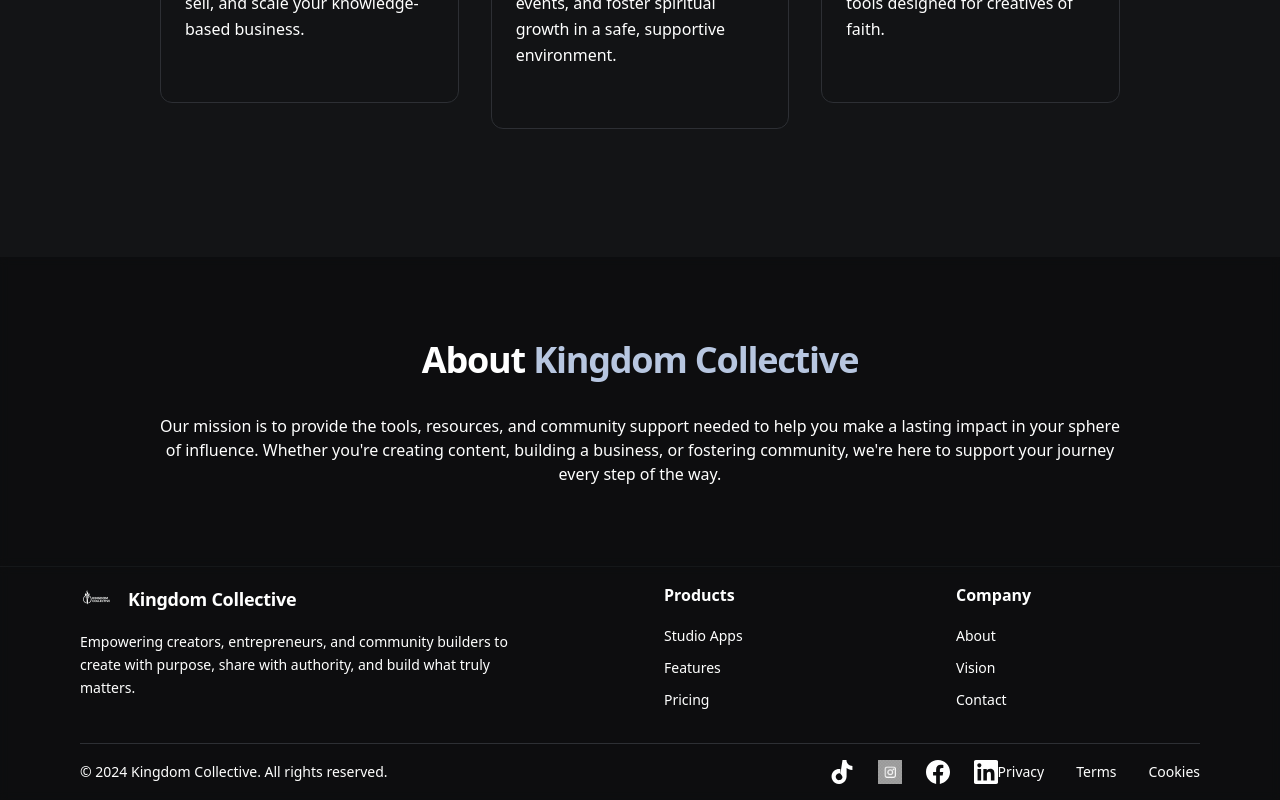
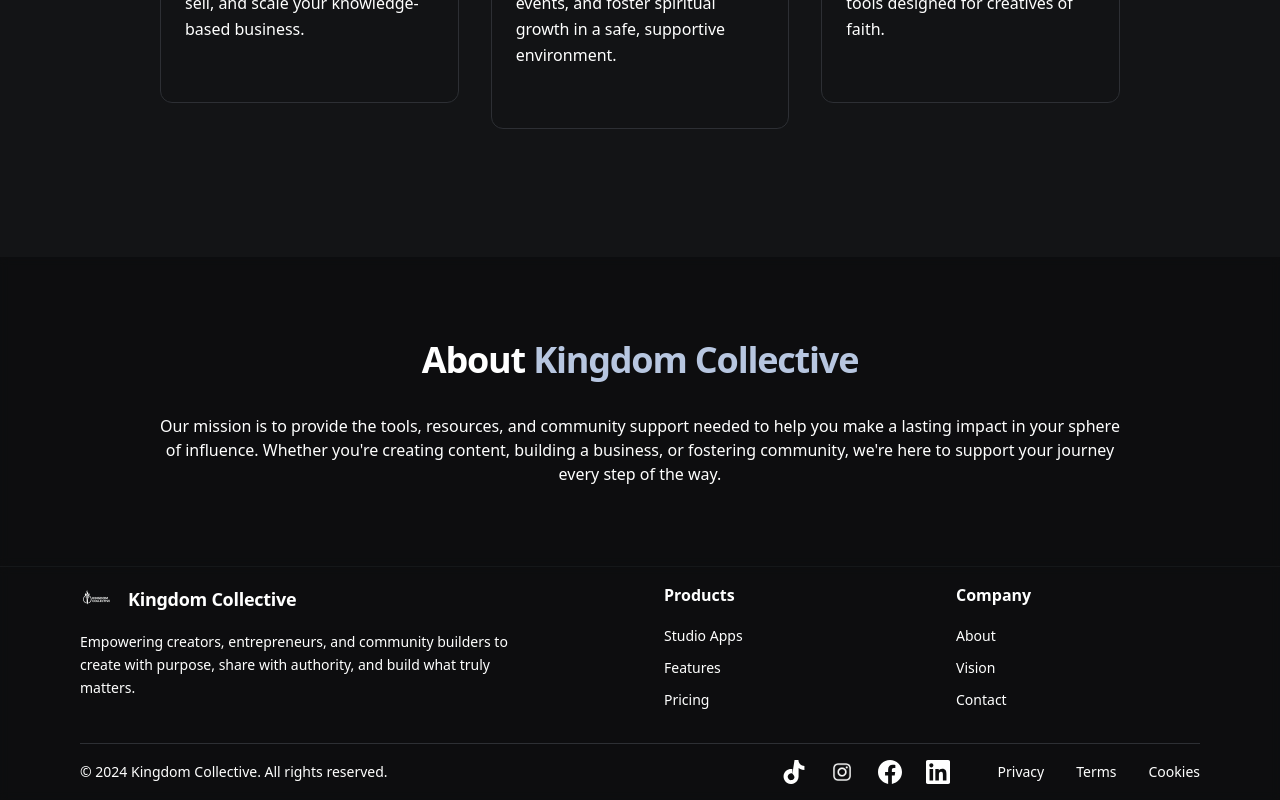
Before and after one commit to desiotrh/kingdom-collective-website, a Next.js app: page / in a window 1280 px wide. Shown: the part 1745-2545 px from the top of the page. Built offline with nearby package versions, Linux system fonts and the light colour scheme.

Commit message:
Update Instagram icon to PNG and fix footer spacing

```diff
--- a/components/Footer.tsx
+++ b/components/Footer.tsx
@@ -118,7 +118,7 @@ export default function Footer() {
                 className="text-white hover:text-blue transition-colors duration-200"
               >
                 <Image
-                  src="/instagram-icon.webp"
+                  src="/instagram-icon.png"
                   alt="Instagram"
                   width={24}
                   height={24}
@@ -147,7 +147,7 @@ export default function Footer() {
               </a>
             </div>
 
-            <div className="flex space-x-8">
+            <div className="flex space-x-8 ml-12">
               <Link
                 href="/privacy"
                 className="text-white hover:text-blue transition-colors duration-200 text-sm"
```
Also changed, not shown: public/instagram-icon.png (added).
